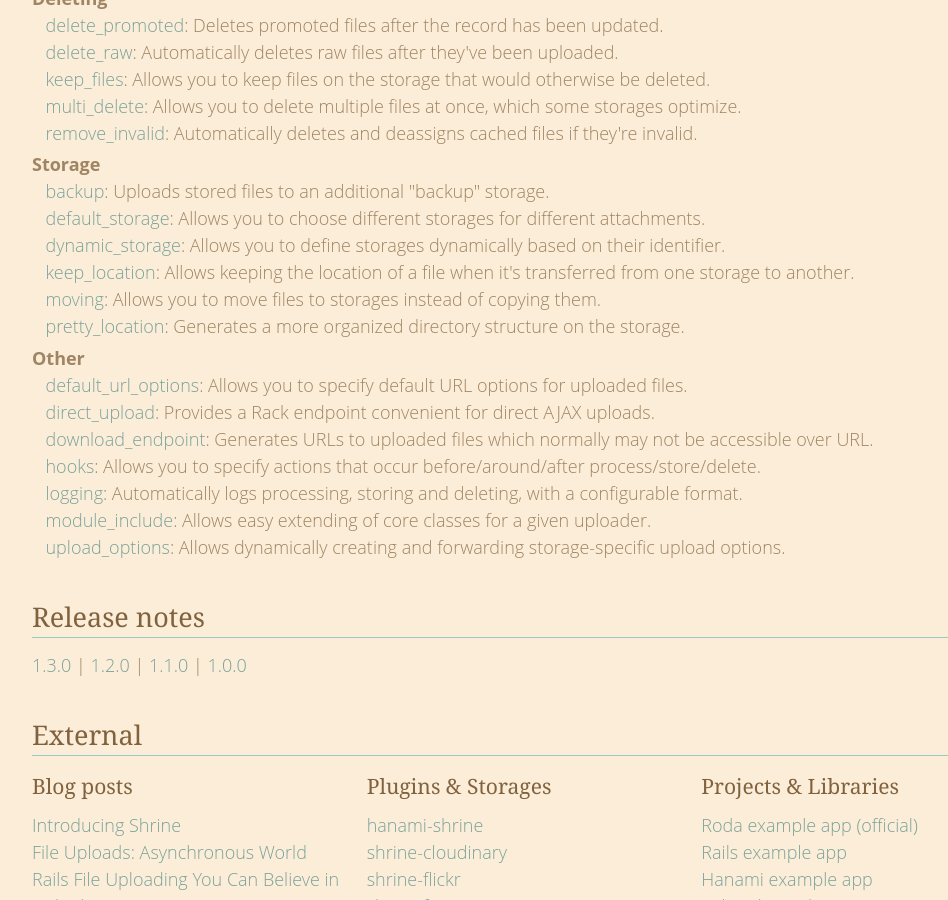
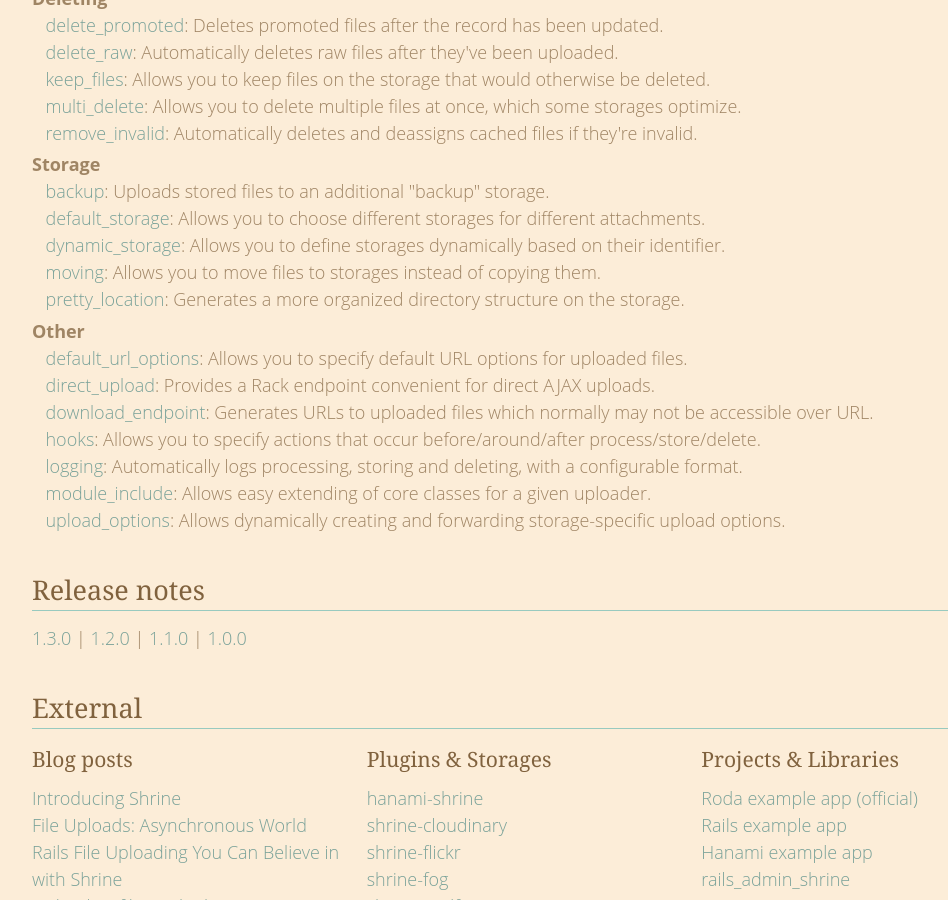
Before and after one commit to avinashcodeer/Romenics, a Jekyll site: the page built from www/index.html, in a window 1280 px wide and 900 px high, scrolled down 1214 px. Shown: the whole window, without its empty margins (106-1054 px from the left). Built offline with Jekyll 4.4.1, drawn with Linux system fonts in a browser that asks for light colours; emoji names are drawn with the system emoji font.

Commit message:
Remove deprecated keep_location from website

```diff
--- a/www/_data/plugins.yml
+++ b/www/_data/plugins.yml
@@ -118,10 +118,6 @@
     path: DynamicStorage.html
     description: Allows you to define storages dynamically based on their identifier.
   -
-    name: keep_location
-    path: KeepLocation.html
-    description: Allows keeping the location of a file when it's transferred from one storage to another.
-  -
     name: moving
     path: Moving.html
     description: Allows you to move files to storages instead of copying them.
```
